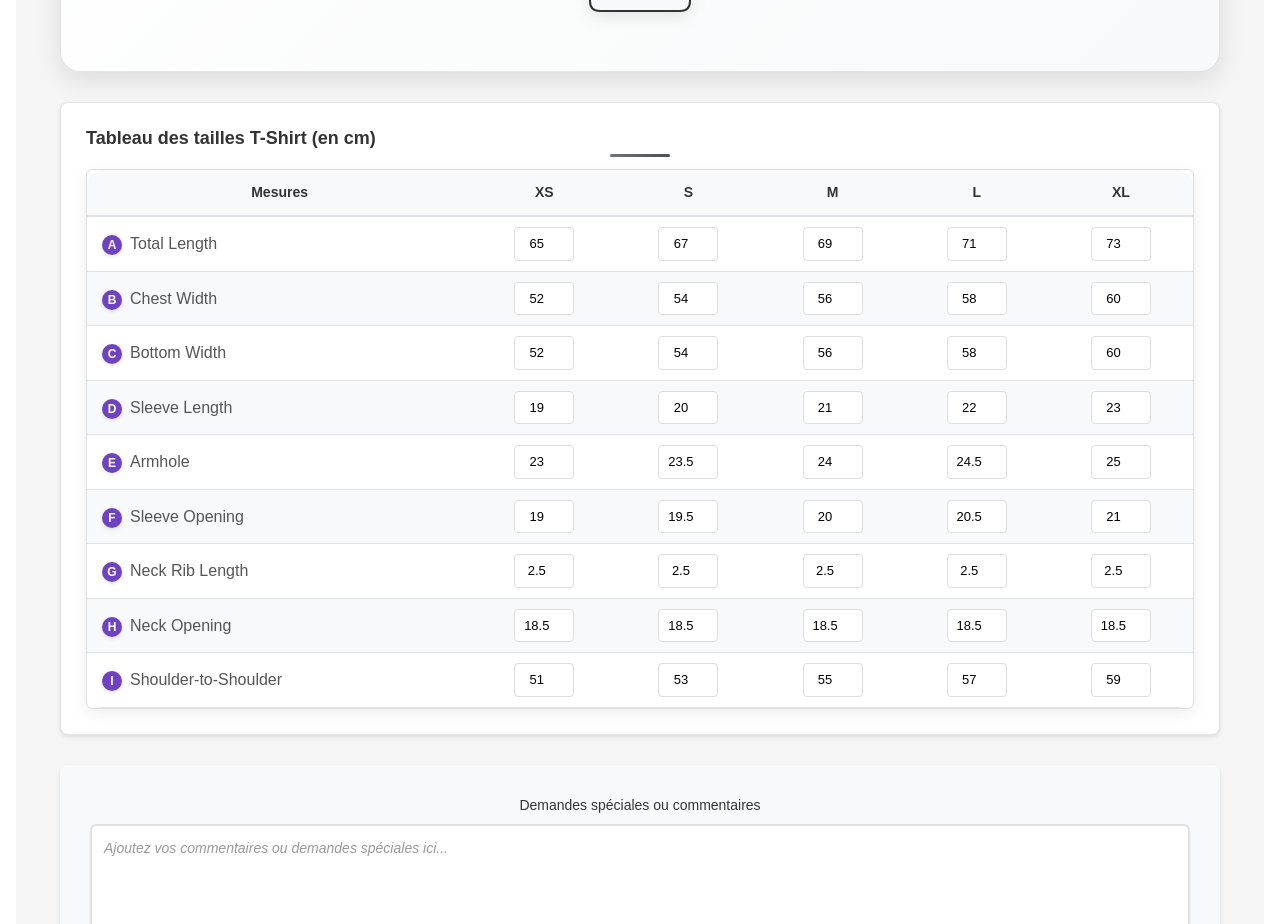
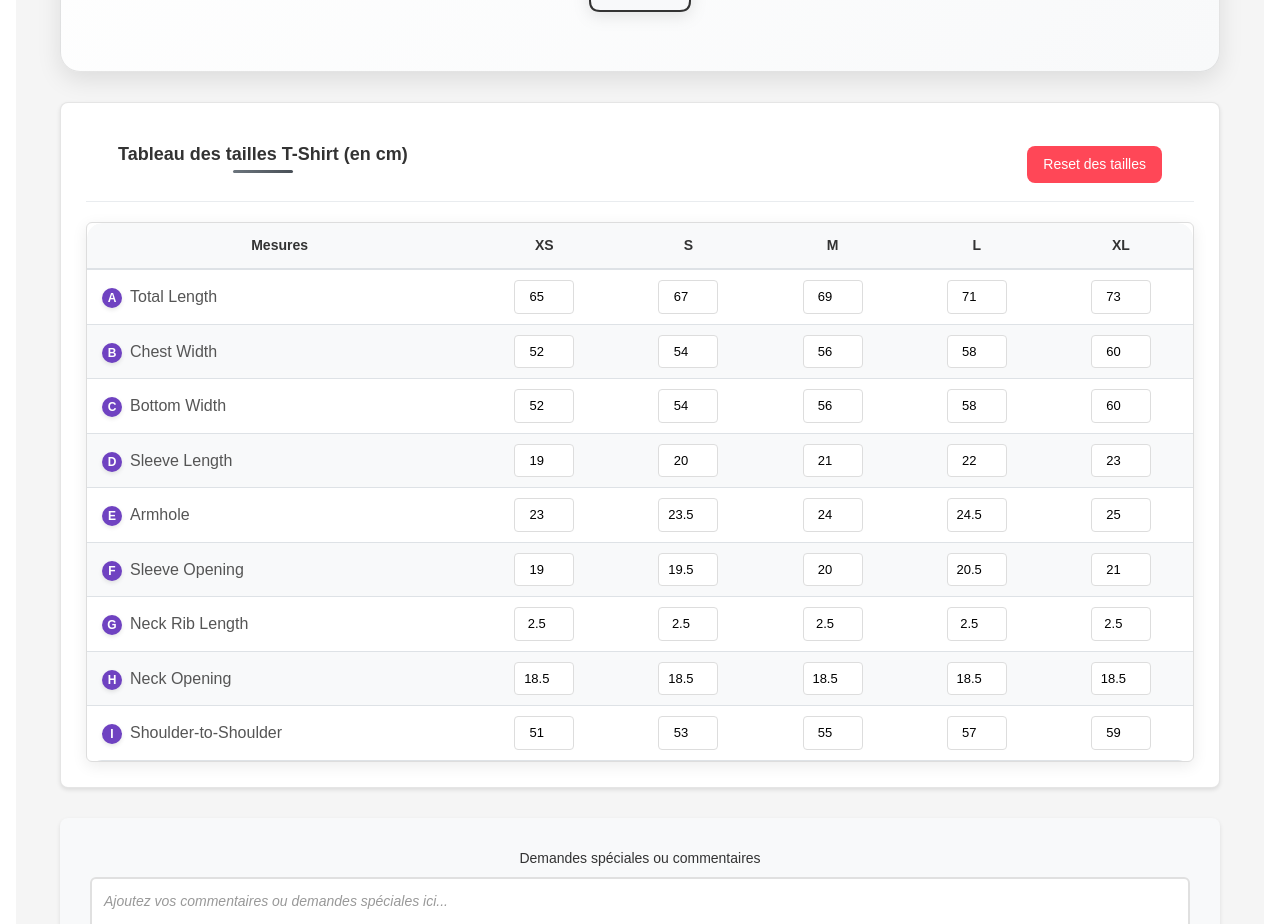
Before and after one commit to prodige93/pr--production-juzely, a React (Create React App) app: page /tshirt-design in a window 1280 px wide. Shown: the part 1300-2224 px from the top of the page. Built offline with nearby package versions, Linux system fonts and the light colour scheme.

Commit message:
feat(tshirt-design): add reset button for size chart data
Add reset functionality to clear all size measurements and focus on first input field

```diff
--- a/src/components/tshirt-design/tshirt-design.css
+++ b/src/components/tshirt-design/tshirt-design.css
@@ -442,6 +442,43 @@
   background: white;
 }
 
+.size-chart-header {
+  display: flex;
+  justify-content: space-between;
+  align-items: center;
+  margin-bottom: 20px;
+}
+
+.size-chart-header h3 {
+  margin: 0;
+  color: #333;
+  font-size: 18px;
+  font-weight: 600;
+}
+
+.reset-sizes-button {
+  background: #ff4757;
+  color: white;
+  border: none;
+  padding: 8px 16px;
+  border-radius: 8px;
+  font-size: 14px;
+  font-weight: 500;
+  cursor: pointer;
+  transition: all 0.3s ease;
+}
+
+.reset-sizes-button:hover {
+  background: #ff3742;
+  transform: translateY(-1px);
+  box-shadow: 0 4px 12px rgba(255, 71, 87, 0.3);
+}
+
+.reset-sizes-button:active {
+  transform: translateY(0);
+  box-shadow: 0 2px 6px rgba(255, 71, 87, 0.3);
+}
+
 .size-table {
   width: 100%;
   border-collapse: separate;
--- a/src/components/tshirt-design/tshirt-design.js
+++ b/src/components/tshirt-design/tshirt-design.js
@@ -147,6 +147,28 @@ function TshirtDesign() {
        return false;
      }
      return true;
+   };
+
+   // Reset all size data to 0
+   const resetSizeData = () => {
+     const resetData = {};
+     Object.keys(editableSizeData).forEach(size => {
+       resetData[size] = {};
+       measurements.forEach(measurement => {
+         resetData[size][measurement.key] = '0';
+       });
+     });
+     setEditableSizeData(resetData);
+     setIsModified(true);
+
+     // Sélectionner automatiquement le premier champ après reset
+     setTimeout(() => {
+       const firstInput = document.querySelector('.size-table input[type="number"]');
+       if (firstInput) {
+         firstInput.focus();
+         firstInput.select();
+       }
+     }, 100);
    };
 
   // Handle quote generation
@@ -381,7 +403,16 @@ function TshirtDesign() {
         </div>
 
         <div className="size-chart-section">
-          <h3>Tableau des tailles T-Shirt (en cm)</h3>
+          <div className="size-chart-header">
+            <h3>Tableau des tailles T-Shirt (en cm)</h3>
+            <button
+              onClick={resetSizeData}
+              className="reset-sizes-button"
+              type="button"
+            >
+              Reset des tailles
+            </button>
+          </div>
           <div className="table-container">
             <table className="size-table">
               <thead>
```
